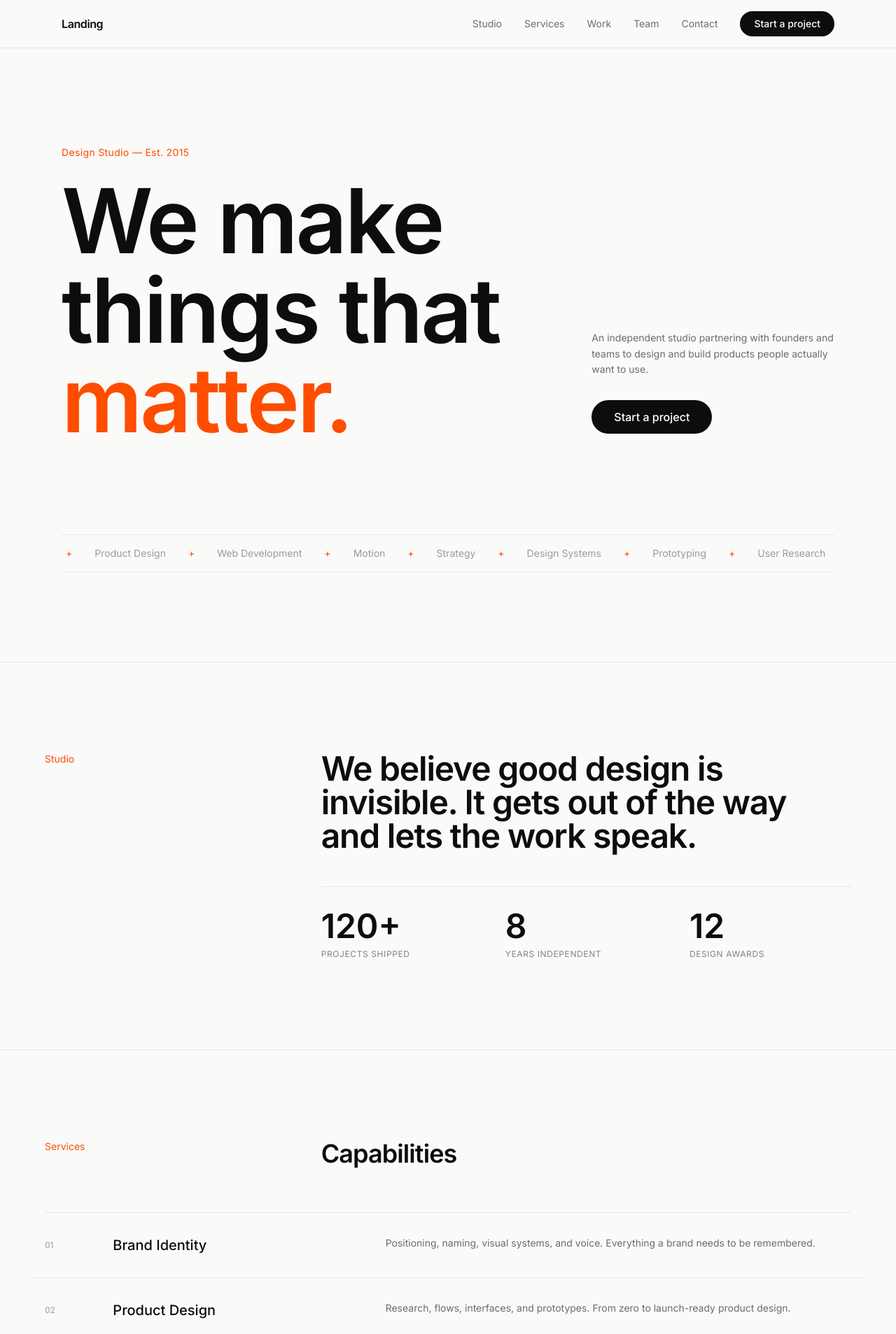
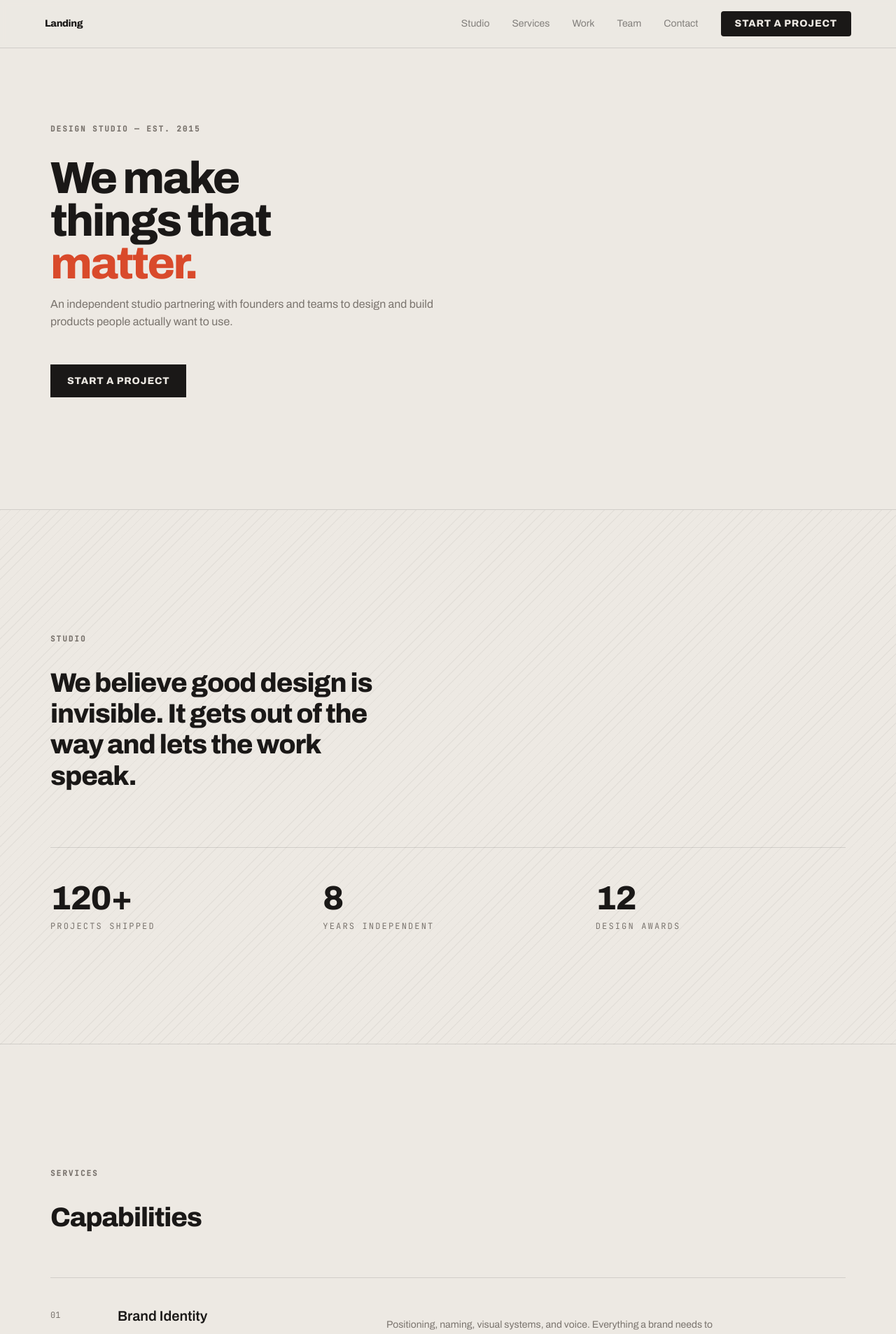
Before and after one commit to DELTAFiON/my-landing, a Next.js app: page / in a window 1280 px wide. Shown: the top 1907 px of the page at 70% size. Built offline with nearby package versions, Linux system fonts and the light colour scheme.

Commit message:
redesign: adopt Stacked Hero Bands pattern
Full pattern compliance: full-bleed alternating bands, Archivo typography, warm paper palette, sharp CTAs, hairline dividers, diagonal stripe texture, 160px section floors.

```diff
--- a/src/app/globals.css
+++ b/src/app/globals.css
@@ -1,47 +1,112 @@
-@import url('https://fonts.googleapis.com/css2?family=Space+Grotesk:wght@400;500;600;700&family=Inter:wght@400;500;600&family=JetBrains+Mono:wght@400;500&display=swap');
-
 @tailwind base;
 @tailwind components;
 @tailwind utilities;
 
-@layer base {
+:root {
+  --content-max: 1200px;
+  --section-y: 160px;
+  --divider: rgba(15, 15, 15, 0.12);
+  --stripe-fill: repeating-linear-gradient(
+    135deg,
+    rgba(15, 15, 15, 0.045) 0 1px,
+    transparent 1px 10px
+  );
+}
+
 html {
   scroll-behavior: smooth;
 }
 
 body {
-    @apply bg-[#FAFAF8] text-[#0D0D0D] font-sans antialiased;
+  background: #ede9e3;
+  color: #1a1817;
+  font-family: "Archivo", system-ui, sans-serif;
+  -webkit-font-smoothing: antialiased;
+  -moz-osx-font-smoothing: grayscale;
 }
 
 ::selection {
-    background: #FF4D00;
-    color: white;
+  background: #d94a2b;
+  color: #ede9e3;
+}
+
+.band {
+  width: 100%;
+  padding: var(--section-y) 0;
+  border-bottom: 1px solid var(--divider);
+}
+
+.band--plain {
+  background: transparent;
+}
+
+.band--stripe {
+  background-image: var(--stripe-fill);
+}
+
+.band--last {
+  border-bottom: none;
+}
+
+.content {
+  max-width: var(--content-max);
+  margin: 0 auto;
+  padding: 0 32px;
+}
+
+.content h1 {
+  font-size: clamp(2.75rem, 5vw, 4.25rem);
+  line-height: 0.95;
+  font-weight: 800;
+  letter-spacing: -0.04em;
+}
+
+.content h2 {
+  font-size: clamp(1.75rem, 3vw, 2.5rem);
+  line-height: 1.15;
+  font-weight: 800;
+  letter-spacing: -0.03em;
+}
+
+.content p {
+  max-width: 60ch;
+  line-height: 1.55;
+  margin-top: 16px;
+  color: #7a746e;
+}
+
+.eyebrow {
+  font-family: "JetBrains Mono", monospace;
+  font-size: 0.6875rem;
+  font-weight: 600;
+  letter-spacing: 0.18em;
+  text-transform: uppercase;
+  color: #d94a2b;
+}
+
+.btn-sharp {
+  display: inline-block;
+  background: #1a1817;
+  color: #ede9e3;
+  padding: 13px 24px;
+  font-weight: 700;
+  text-transform: uppercase;
+  letter-spacing: 0.06em;
+  font-size: 0.875rem;
+  border-radius: 0;
+  transition: background 0.15s ease;
+}
+
+.btn-sharp:hover {
+  background: #d94a2b;
+}
+
+@media (max-width: 768px) {
+  .band {
+    padding: 96px 0;
+  }
+
+  .content {
+    padding: 0 24px;
   }
 }
-
-@layer components {
-  .section-padding {
-    @apply py-24 md:py-32 px-6;
-  }
-
-  .container-max {
-    @apply max-w-6xl mx-auto;
-  }
-
-  .btn-primary {
-    @apply bg-[#0D0D0D] text-white px-8 py-3 rounded-full font-medium text-base transition-all duration-200 hover:bg-[#FF4D00];
-  }
-
-  .btn-secondary {
-    @apply border border-[#0D0D0D]/20 text-[#0D0D0D] px-8 py-3 rounded-full font-medium text-base transition-all duration-200 hover:border-[#0D0D0D];
-  }
-}
-
-@keyframes marquee {
-  0% { transform: translateX(0); }
-  100% { transform: translateX(-50%); }
-}
-
-.animate-marquee {
-  animation: marquee 30s linear infinite;
-}
--- a/src/app/layout.tsx
+++ b/src/app/layout.tsx
@@ -13,6 +13,14 @@
 }) {
   return (
     <html lang="en">
+      <head>
+        <link rel="preconnect" href="https://fonts.googleapis.com" />
+        <link rel="preconnect" href="https://fonts.gstatic.com" crossOrigin="anonymous" />
+        <link
+          href="https://fonts.googleapis.com/css2?family=Archivo:wght@400;500;600;800;900&family=JetBrains+Mono:wght@400;500&display=swap"
+          rel="stylesheet"
+        />
+      </head>
       <body>{children}</body>
     </html>
   );
--- a/src/components/About.tsx
+++ b/src/components/About.tsx
@@ -6,27 +6,25 @@
 
 export default function About() {
   return (
-    <section id="about" className="section-padding border-t border-[#0D0D0D]/[0.08]">
-      <div className="container-max">
-        <div className="grid md:grid-cols-12 gap-8">
-          <div className="md:col-span-4">
-            <p className="text-sm text-[#FF4D00] font-[JetBrains_Mono]">Studio</p>
-          </div>
+    <section id="studio" className="band band--stripe">
+      <div className="content">
+        <p className="eyebrow mb-8">Studio</p>
 
-          <div className="md:col-span-8">
-            <h2 className="text-3xl md:text-5xl font-semibold tracking-tight leading-tight mb-12 font-[Space_Grotesk]">
-              We believe good design is invisible. It gets out of the way and lets the work speak.
-            </h2>
+        <h2 className="max-w-[20ch]">
+          We believe good design is invisible. It gets out of the way and lets the work speak.
+        </h2>
 
-            <div className="grid grid-cols-3 gap-8 border-t border-[#0D0D0D]/[0.08] pt-8">
-              {stats.map((stat) => (
-                <div key={stat.label}>
-                  <div className="text-4xl md:text-5xl font-semibold font-[Space_Grotesk] mb-2">{stat.value}</div>
-                  <div className="text-xs text-[#0D0D0D]/50 uppercase tracking-wider">{stat.label}</div>
-                </div>
-              ))}
+        <div className="grid grid-cols-3 gap-8 mt-20 pt-12 border-t border-[rgba(15,15,15,0.12)]">
+          {stats.map((stat) => (
+            <div key={stat.label}>
+              <div className="text-4xl md:text-5xl font-extrabold font-display tracking-tight">
+                {stat.value}
+              </div>
+              <div className="text-xs text-muted mt-2 uppercase tracking-[0.18em] font-mono">
+                {stat.label}
+              </div>
             </div>
-          </div>
+          ))}
         </div>
       </div>
     </section>
--- a/src/components/Hero.tsx
+++ b/src/components/Hero.tsx
@@ -1,43 +1,24 @@
 export default function Hero() {
   return (
-    <section className="relative min-h-screen flex items-center pt-20 overflow-hidden">
-      <div className="max-w-6xl mx-auto px-6 py-32 w-full">
-        <div className="grid md:grid-cols-12 gap-8 items-end">
-          <div className="md:col-span-8">
-            <p className="text-sm text-[#FF4D00] mb-6 font-[JetBrains_Mono] tracking-wide">
-              Design Studio — Est. 2015
-            </p>
+    <section className="band band--plain">
+      <div className="content">
+        <p className="eyebrow mb-8">Design Studio — Est. 2015</p>
 
-            <h1 className="text-6xl md:text-8xl lg:text-9xl font-semibold leading-[0.9] tracking-tight font-[Space_Grotesk]">
+        <h1>
           We make
           <br />
           things that
           <br />
-              <span className="text-[#FF4D00]">matter.</span>
+          <span className="text-accent">matter.</span>
         </h1>
-          </div>
 
-          <div className="md:col-span-4 md:pb-4">
-            <p className="text-sm text-[#0D0D0D]/60 leading-relaxed mb-8">
+        <p className="mt-8 max-w-[60ch]">
           An independent studio partnering with founders and teams to design and build products people actually want to use.
         </p>
-            <a href="#contact" className="btn-primary inline-block">
+
+        <a href="#contact" className="btn-sharp mt-12">
           Start a project
         </a>
-          </div>
-        </div>
-
-        {/* Marquee */}
-        <div className="mt-32 border-t border-b border-[#0D0D0D]/[0.08] py-4 overflow-hidden">
-          <div className="animate-marquee whitespace-nowrap flex gap-8">
-            {["Brand Identity", "Product Design", "Web Development", "Motion", "Strategy", "Design Systems", "Prototyping", "User Research"].map((item, i) => (
-              <span key={i} className="text-sm font-[JetBrains_Mono] text-[#0D0D0D]/40 flex items-center gap-8">
-                {item}
-                <span className="text-[#FF4D00]">+</span>
-              </span>
-            ))}
-          </div>
-        </div>
       </div>
     </section>
   );
--- a/src/components/Navbar.tsx
+++ b/src/components/Navbar.tsx
@@ -3,7 +3,7 @@
 import { useState } from "react";
 
 const links = [
-  { name: "Studio", href: "#about" },
+  { name: "Studio", href: "#studio" },
   { name: "Services", href: "#services" },
   { name: "Work", href: "#work" },
   { name: "Team", href: "#team" },
@@ -14,9 +14,9 @@
   const [isOpen, setIsOpen] = useState(false);
 
   return (
-    <nav className="fixed top-0 left-0 right-0 z-50 bg-[#FAFAF8]/95 backdrop-blur-sm border-b border-[#0D0D0D]/[0.08]">
-      <div className="max-w-6xl mx-auto px-6 py-4 flex items-center justify-between">
-        <a href="#" className="text-base font-semibold tracking-tight font-[Space_Grotesk]">
+    <nav className="fixed top-0 left-0 right-0 z-50 bg-surface/95 backdrop-blur-sm border-b border-[rgba(15,15,15,0.12)]">
+      <div className="max-w-[1200px] mx-auto px-6 py-4 flex items-center justify-between">
+        <a href="#" className="text-sm font-bold tracking-tight font-display">
           Landing
         </a>
 
@@ -25,14 +25,14 @@
             <a
               key={link.name}
               href={link.href}
-              className="text-sm text-[#0D0D0D]/60 hover:text-[#0D0D0D] transition-colors"
+              className="text-sm text-ink/50 hover:text-ink transition-colors"
             >
               {link.name}
             </a>
           ))}
           <a
             href="#contact"
-            className="bg-[#0D0D0D] text-white px-5 py-2 rounded-full text-sm font-medium hover:bg-[#FF4D00] transition-colors"
+            className="bg-ink text-surface px-5 py-2 rounded text-sm font-bold uppercase tracking-[0.06em] hover:bg-accent transition-colors"
           >
             Start a project
           </a>
@@ -42,18 +42,18 @@
           className="md:hidden w-6 h-6 flex flex-col justify-center gap-1.5"
           onClick={() => setIsOpen(!isOpen)}
         >
-          <span className={`w-full h-px bg-[#0D0D0D] transition-transform ${isOpen ? "rotate-45 translate-y-[3.5px]" : ""}`} />
-          <span className={`w-full h-px bg-[#0D0D0D] transition-transform ${isOpen ? "-rotate-45 -translate-y-[3.5px]" : ""}`} />
+          <span className={`w-full h-px bg-ink transition-transform ${isOpen ? "rotate-45 translate-y-[3.5px]" : ""}`} />
+          <span className={`w-full h-px bg-ink transition-transform ${isOpen ? "-rotate-45 -translate-y-[3.5px]" : ""}`} />
         </button>
       </div>
 
       {isOpen && (
-        <div className="md:hidden bg-[#FAFAF8] border-b border-[#0D0D0D]/[0.08] px-6 py-4 space-y-4">
+        <div className="md:hidden bg-surface border-b border-[rgba(15,15,15,0.12)] px-6 py-4 space-y-4">
           {links.map((link) => (
             <a
               key={link.name}
               href={link.href}
-              className="block text-[#0D0D0D]/60 hover:text-[#0D0D0D]"
+              className="block text-ink/50 hover:text-ink"
               onClick={() => setIsOpen(false)}
             >
               {link.name}
@@ -61,7 +61,7 @@
           ))}
           <a
             href="#contact"
-            className="block bg-[#0D0D0D] text-white px-5 py-2 rounded-full text-sm font-medium text-center"
+            className="block bg-ink text-surface px-5 py-2 rounded text-sm font-bold uppercase tracking-[0.06em] text-center"
             onClick={() => setIsOpen(false)}
           >
             Start a project
--- a/src/components/Services.tsx
+++ b/src/components/Services.tsx
@@ -23,31 +23,28 @@
 
 export default function Services() {
   return (
-    <section id="services" className="section-padding border-t border-[#0D0D0D]/[0.08]">
-      <div className="container-max">
-        <div className="grid md:grid-cols-12 gap-8 mb-16">
-          <div className="md:col-span-4">
-            <p className="text-sm text-[#FF4D00] font-[JetBrains_Mono]">Services</p>
-          </div>
-          <div className="md:col-span-8">
-            <h2 className="text-3xl md:text-4xl font-semibold tracking-tight font-[Space_Grotesk]">Capabilities</h2>
-          </div>
-        </div>
+    <section id="services" className="band band--plain">
+      <div className="content">
+        <p className="eyebrow mb-8">Services</p>
 
-        <div className="border-t border-[#0D0D0D]/[0.08]">
+        <h2 className="mb-16">Capabilities</h2>
+
+        <div className="border-t border-[rgba(15,15,15,0.12)]">
           {services.map((service) => (
             <div
               key={service.number}
-              className="grid md:grid-cols-12 gap-4 py-8 border-b border-[#0D0D0D]/[0.08] group hover:bg-[#0D0D0D]/[0.02] transition-colors -mx-4 px-4"
+              className="grid md:grid-cols-12 gap-4 py-10 border-b border-[rgba(15,15,15,0.12)] group"
             >
               <div className="md:col-span-1">
-                <span className="text-xs font-[JetBrains_Mono] text-[#0D0D0D]/40">{service.number}</span>
+                <span className="text-xs font-mono text-muted">{service.number}</span>
               </div>
               <div className="md:col-span-4">
-                <h3 className="text-xl font-medium font-[Space_Grotesk] group-hover:text-[#FF4D00] transition-colors">{service.title}</h3>
+                <h3 className="text-xl font-semibold font-display group-hover:text-accent transition-colors">
+                  {service.title}
+                </h3>
               </div>
               <div className="md:col-span-7">
-                <p className="text-sm text-[#0D0D0D]/60 leading-relaxed">{service.description}</p>
+                <p className="text-sm text-muted leading-relaxed">{service.description}</p>
               </div>
             </div>
           ))}
--- a/tailwind.config.ts
+++ b/tailwind.config.ts
@@ -1,51 +1,20 @@
 import type { Config } from "tailwindcss";
 
 const config: Config = {
-  content: [
-    "./src/**/*.{js,ts,jsx,tsx,mdx}",
-  ],
+  content: ["./src/**/*.{js,ts,jsx,tsx,mdx}"],
   theme: {
     extend: {
       colors: {
-        primary: {
-          50: "#f0f9ff",
-          100: "#e0f2fe",
-          200: "#bae6fd",
-          300: "#7dd3fc",
-          400: "#38bdf8",
-          500: "#0ea5e9",
-          600: "#0284c7",
-          700: "#0369a1",
-          800: "#075985",
-          900: "#0c4a6e",
-        },
-        dark: {
-          800: "#1e293b",
-          900: "#0f172a",
-          950: "#020617",
-        },
+        ink: "#1a1817",
+        surface: "#ede9e3",
+        accent: "#d94a2b",
+        muted: "#7a746e",
+        hairline: "#cfc8be",
       },
       fontFamily: {
-        sans: ["Inter", "system-ui", "-apple-system", "sans-serif"],
-      },
-      animation: {
-        "fade-in": "fadeIn 0.5s ease-in-out",
-        "slide-up": "slideUp 0.5s ease-out",
-        "float": "float 6s ease-in-out infinite",
-      },
-      keyframes: {
-        fadeIn: {
-          "0%": { opacity: "0" },
-          "100%": { opacity: "1" },
-        },
-        slideUp: {
-          "0%": { opacity: "0", transform: "translateY(20px)" },
-          "100%": { opacity: "1", transform: "translateY(0)" },
-        },
-        float: {
-          "0%, 100%": { transform: "translateY(0px)" },
-          "50%": { transform: "translateY(-20px)" },
-        },
+        display: ["Archivo", "system-ui", "sans-serif"],
+        body: ["Archivo", "system-ui", "sans-serif"],
+        mono: ["JetBrains Mono", "monospace"],
       },
     },
   },
```
Also changed, not shown: src/components/Contact.tsx (+17 -19 lines), src/components/Footer.tsx (+9 -9 lines), src/components/Team.tsx (+8 -13 lines), src/components/Work.tsx (+13 -16 lines). Lines whose indentation alone changed are shown as unchanged.
